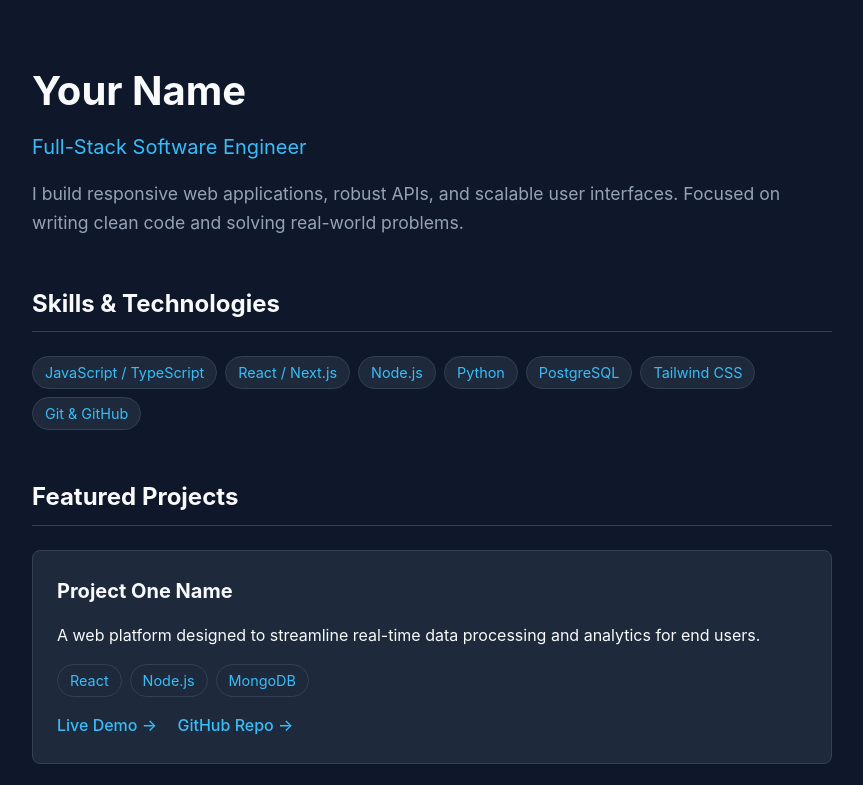
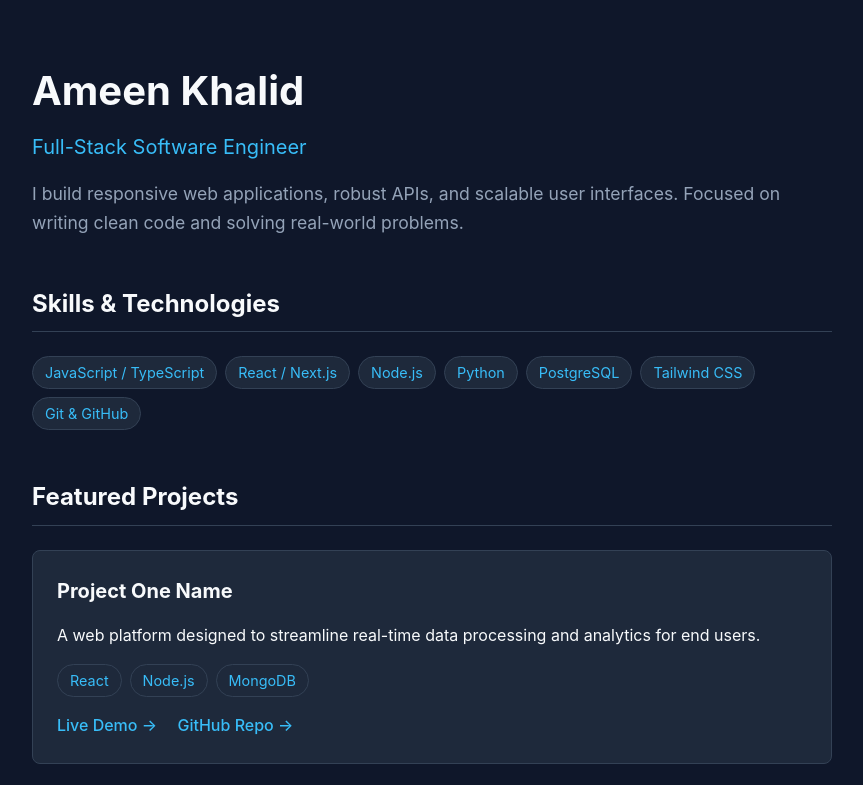
Before and after one commit to ameen845/Portfolio, a plain HTML site: page index.html in a window 1280 px wide. Shown: the top 785 px of the page, without its empty margins (208-1071 px from the left). Drawn offline with Linux system fonts and the light colour scheme.

Commit message:
Update header name to 'Ameen Khalid'

```diff
--- a/index.html
+++ b/index.html
@@ -112,7 +112,7 @@
     <div class="container">
         <!-- Hero Section -->
         <header>
-            <h1>Your Name</h1>
+            <h1> Ameen Khalid </h1>
             <div class="subtitle">Full-Stack Software Engineer</div>
             <p class="bio">
                 I build responsive web applications, robust APIs, and scalable user interfaces.
```
